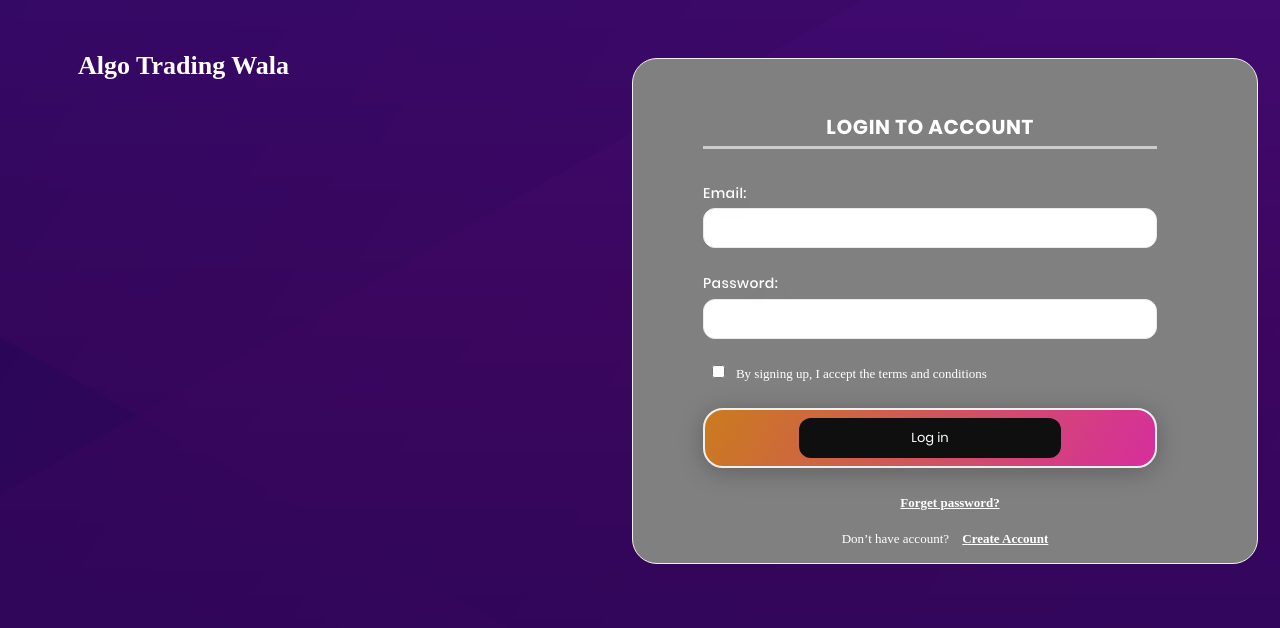
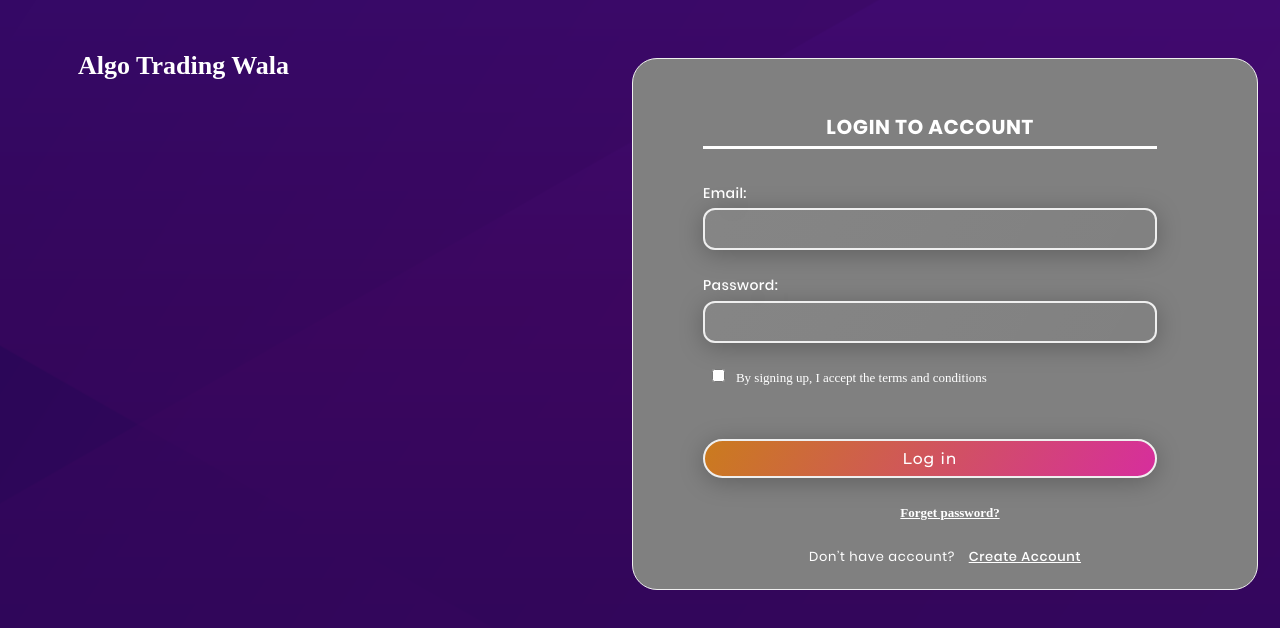
Before and after one commit to pankajtilara/Registration, a plain HTML site: page login.html in a window 1280 px wide. Shown: the top 628 px of the page. Drawn offline with Linux system fonts and the light colour scheme; a script that the page names is missing.

Commit message:
Add files via upload

```diff
--- a/login.html
+++ b/login.html
@@ -20,30 +20,30 @@
 </div>
 <div class="signup-form loginform" style="background:gray">
 <form method="POST" class="register-form" id="register-form" style="padding-bottom:10px;">
-<h2 style="padding:2px;color:#fff;border-bottom:3px solid #ccc;text-align:center;">Login to Account</h2>
+<h2 style="padding:2px;color:#fff;border-bottom:3px solid #fff;text-align:center;">Login to Account</h2>
 
 <div class="form-row">
 </div>
 <div class="form-group">
 <label for="name" style="color:#fff;">Email:</label>
-<input type="email" name="email" placeholder="" class="form-control" style="border-radius: 12px;">
+<input type="email" name="email" placeholder="" class="form-control logincontron" style="border-radius: 12px;">
 </div>
 <div class="form-group">
 <label for="password" style="color:#fff;">Password:</label>
-<input type="password" placeholder="" class="form-control" style="border-radius: 12px;">
+<input type="password" placeholder="" class="form-control logincontron" style="border-radius: 12px;">
 </div>
 <div class="form-group" style="">
 <input type="checkbox" name="terms" id="terms" style="display: inline-block;width:5%;">
 <span style="color:#fff;">By signing up, I accept the terms and conditions </span></input>
 </div>
-<div class="form-submit loginsubmit">
-<input type="submit" value="Log in" class="submit" name="submit" id="submit" style="width:100%;background: #100f0f;border-radius: 12px;" />
+<div class="form-submit">
+<input type="submit" value="Log in" class="loginsubmit" name="submit" id=""/>
 </div>
 </form>
 <p style="text-align:center;color:#000;">
 <a href="" style="color:#fff;margin-left:10px;font-weight:800;">Forget password?</a></p>
-<p style="text-align:center;color:#fff;">Don’t have account?
-<a href="" style="color:#fff;margin-left:10px;font-weight:800;"> Create Account</a></p>
+<p style="text-align:center;color:#fff;line-height: 39px;letter-spacing: 0.05em;font-family: 'Poppins';font-style: normal;">Don’t have account?
+<a href="" style="color:#FFFFFF;;margin-left:10px;font-weight:500;letter-spacing:0.05em;font-family:'Poppins';font-style:normal;"> Create Account</a></p>
 </div>
 </div>
 </div>
```
